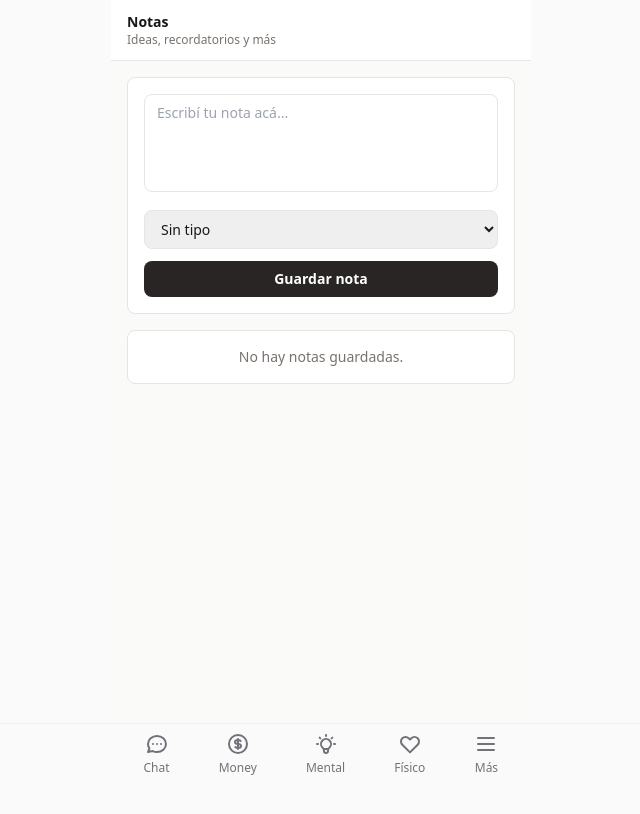
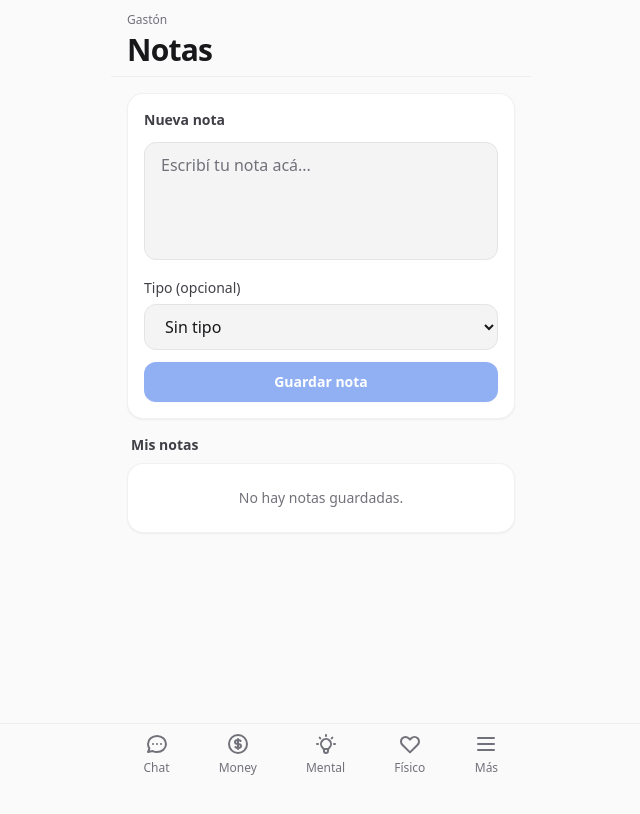
Before and after one commit to MonteNicolass/Gastoncito-, a Next.js app: page /notas in a window 1280 px wide. Shown: the top 814 px of the page, without its empty margins (319-959 px from the left). Built offline with nearby package versions, Linux system fonts and the light colour scheme.

Commit message:
restore notes section access

```diff
--- a/app/notas/page.js
+++ b/app/notas/page.js
@@ -1,7 +1,11 @@
 'use client'
 
 import { useState, useEffect } from 'react'
-import { getNotes, addNote, deleteNote } from '@/lib/storage'
+import { initDB, getNotes, addNote, deleteNote } from '@/lib/storage'
+import TopBar from '@/components/ui/TopBar'
+import Card from '@/components/ui/Card'
+import Button from '@/components/ui/Button'
+import Select from '@/components/ui/Select'
 
 export default function NotasPage() {
   const [notes, setNotes] = useState([])
@@ -9,7 +13,7 @@ export default function NotasPage() {
   const [type, setType] = useState('')
 
   useEffect(() => {
-    loadNotes()
+    initDB().then(loadNotes)
   }, [])
 
   const loadNotes = async () => {
@@ -31,26 +35,37 @@ export default function NotasPage() {
     await loadNotes()
   }
 
+  const formatDate = (dateString) => {
+    return new Date(dateString).toLocaleDateString('es-AR', {
+      day: 'numeric',
+      month: 'short',
+      hour: '2-digit',
+      minute: '2-digit'
+    })
+  }
+
   return (
-    <div className="min-h-screen bg-stone-50 pb-20">
-      <header className="border-b border-stone-200 bg-white px-4 py-3 sticky top-0">
-        <h1 className="text-sm font-bold">Notas</h1>
-        <p className="text-xs text-stone-500">Ideas, recordatorios y más</p>
-      </header>
+    <div className="flex flex-col min-h-screen">
+      <TopBar title="Notas" />
 
-      <div className="p-4 space-y-4">
-        <div className="rounded-lg border border-stone-200 bg-white p-4 space-y-3">
+      <div className="flex-1 overflow-y-auto px-4 py-4 space-y-4">
+        {/* Formulario de nueva nota */}
+        <Card className="p-4">
+          <h2 className="text-sm font-semibold text-zinc-700 dark:text-zinc-300 mb-3">
+            Nueva nota
+          </h2>
+          <div className="space-y-3">
             <textarea
               value={text}
               onChange={(e) => setText(e.target.value)}
               placeholder="Escribí tu nota acá..."
-            className="w-full rounded-lg border border-stone-200 px-3 py-2 text-sm outline-none focus:border-stone-400 resize-none"
+              className="w-full px-4 py-2.5 bg-zinc-100 dark:bg-zinc-800 border border-zinc-200 dark:border-zinc-700 rounded-xl text-zinc-900 dark:text-zinc-100 placeholder-zinc-500 dark:placeholder-zinc-400 focus:outline-none focus:ring-2 focus:ring-blue-500/50 focus:border-blue-500 transition-all resize-none"
               rows={4}
             />
-          <select
+            <Select
+              label="Tipo (opcional)"
               value={type}
               onChange={(e) => setType(e.target.value)}
-            className="w-full rounded-lg border border-stone-200 px-3 py-2 text-sm outline-none focus:border-stone-400"
             >
               <option value="">Sin tipo</option>
               <option value="idea">Idea</option>
@@ -58,47 +73,61 @@ export default function NotasPage() {
               <option value="negocio">Negocio</option>
               <option value="salud">Salud</option>
               <option value="personal">Personal</option>
-          </select>
-          <button
+            </Select>
+            <Button
               onClick={handleSave}
-            className="w-full rounded-lg bg-stone-800 px-4 py-2 text-sm font-semibold text-white hover:bg-stone-700"
+              disabled={!text.trim()}
+              variant="primary"
+              className="w-full"
             >
               Guardar nota
-          </button>
+            </Button>
           </div>
+        </Card>
 
+        {/* Lista de notas */}
+        <div className="space-y-2">
+          <h2 className="text-sm font-semibold text-zinc-700 dark:text-zinc-300 px-1">
+            Mis notas
+          </h2>
           {notes.length === 0 ? (
-          <div className="rounded-lg border border-stone-200 bg-white p-4 text-center text-sm text-stone-500">
+            <Card className="p-6 text-center">
+              <p className="text-sm text-zinc-500 dark:text-zinc-400">
                 No hay notas guardadas.
-          </div>
+              </p>
+            </Card>
           ) : (
-          <div className="space-y-2">
-            {notes.map((note) => (
-              <div
-                key={note.id}
-                className="rounded-lg border border-stone-200 bg-white p-3"
-              >
-                <div className="flex items-start justify-between gap-2 mb-2">
+            notes.map((note) => (
+              <Card key={note.id} className="p-4">
+                <div className="flex items-start justify-between gap-3">
+                  <div className="flex-1 min-w-0">
                     {note.type && (
-                    <span className="text-xs bg-stone-100 text-stone-700 px-2 py-1 rounded">
+                      <div className="mb-2">
+                        <span className="inline-block px-2 py-1 text-xs font-semibold rounded-lg bg-blue-100 dark:bg-blue-900/30 text-blue-700 dark:text-blue-300 capitalize">
                           {note.type}
                         </span>
+                      </div>
                     )}
-                  <button
+                    <div className="text-base text-zinc-900 dark:text-zinc-100 whitespace-pre-wrap mb-2">
+                      {note.text}
+                    </div>
+                    <div className="text-xs text-zinc-500 dark:text-zinc-400">
+                      {formatDate(note.created_at)}
+                    </div>
+                  </div>
+                  <Button
                     onClick={() => handleDelete(note.id)}
-                    className="text-xs text-red-600 hover:text-red-700 font-semibold ml-auto"
+                    variant="ghost"
+                    size="sm"
+                    className="text-red-600 hover:text-red-700 dark:text-red-400 flex-shrink-0"
                   >
                     Eliminar
-                  </button>
+                  </Button>
                 </div>
-                <p className="text-sm text-stone-800 whitespace-pre-wrap">{note.text}</p>
-                <p className="text-xs text-stone-400 mt-2">
-                  {new Date(note.created_at).toLocaleString('es-AR')}
-                </p>
+              </Card>
+            ))
+          )}
         </div>
-            ))}
-          </div>
-        )}
       </div>
     </div>
   )
--- a/app/page.tsx
+++ b/app/page.tsx
@@ -86,7 +86,7 @@ export default function Home() {
     },
     {
       name: 'Notas',
-      path: '/mental/diario',
+      path: '/notas',
       icon: '📔',
       desc: `${stats.notesCount} notas guardadas`,
       color: 'bg-yellow-50 dark:bg-yellow-950/30 border-yellow-200 dark:border-yellow-800'
```
Lines whose indentation alone changed are shown as unchanged.
